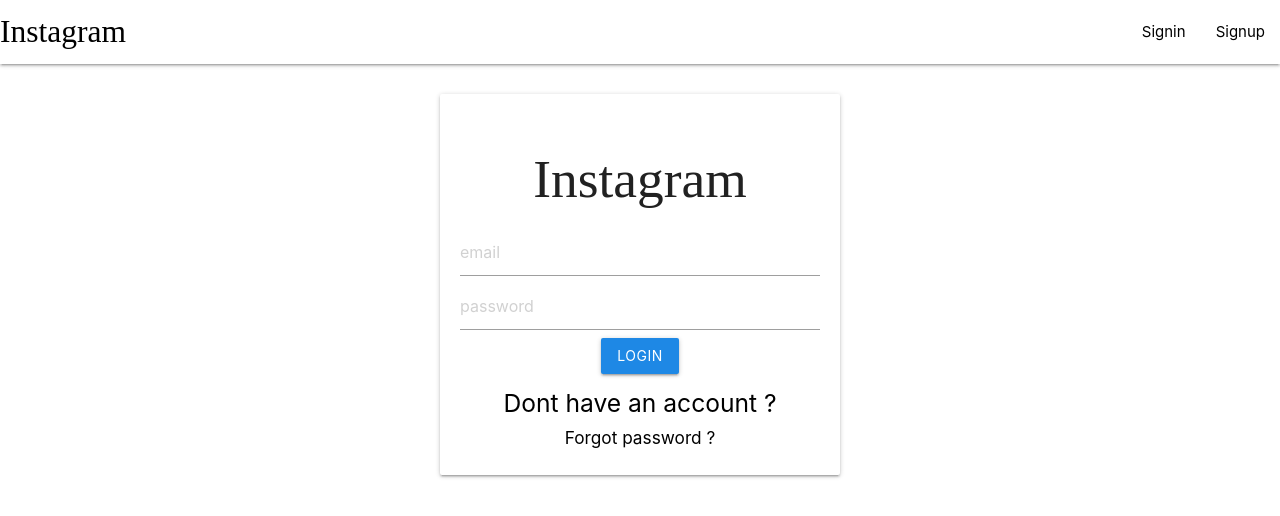
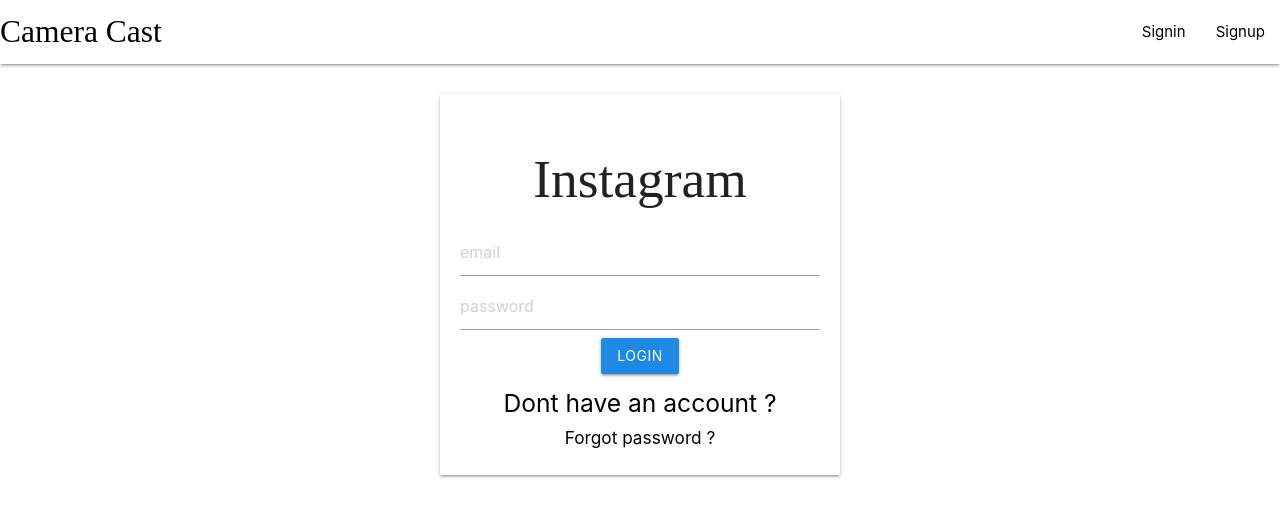
Before and after one commit to adamcg123/Final-Project-07, a React (Create React App) app in the folder client/: page /signin in a window 1280 px wide. Shown: the top 516 px of the page. Built offline with nearby package versions, Linux system fonts and the light colour scheme; a web font is replaced by a local one.

Commit message:
update read.me file

```diff
--- a/client/src/App.js
+++ b/client/src/App.js
@@ -1,5 +1,5 @@
 import React,{useEffect,createContext,useReducer,useContext} from 'react';
-import NavBar from './components/Navbar'
+import NavBar from './components/NavBar'
 import "./App.css"
 import {BrowserRouter,Route,Switch,useHistory} from 'react-router-dom'
 import Home from './components/screens/Home'
--- a/client/src/components/NavBar.js
+++ b/client/src/components/NavBar.js
@@ -60,7 +60,7 @@
     return(
         <nav>
         <div className="nav-wrapper white">
-          <Link to={state?"/":"/signin"} className="brand-logo left">Instagram</Link>
+          <Link to={state?"/":"/signin"} className="brand-logo left">Camera Cast</Link>
           <ul id="nav-mobile" className="right">
              {renderList()}
 
```
Also changed, not shown: 1 other file (tests, documents, lock files or other folders).
